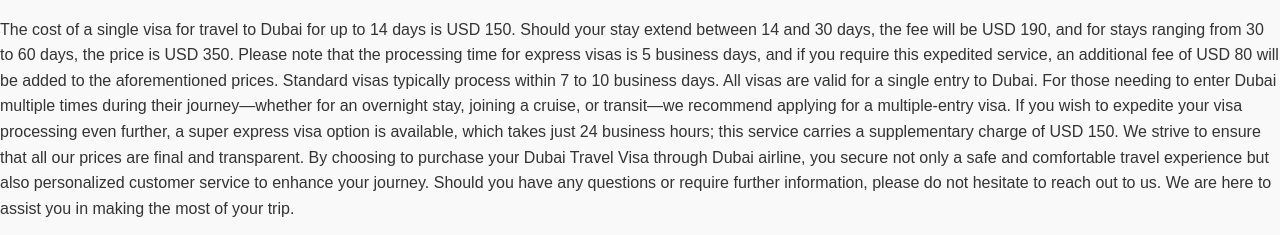
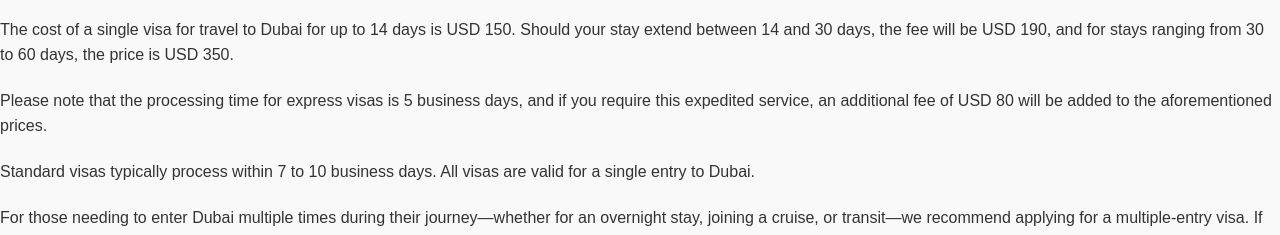
Before and after one commit to de14kcode/Dubai-Airway, a plain HTML site: page index.html in a window 1280 px wide. Shown: the part 865-1100 px from the top of the page. Drawn offline with Linux system fonts and the light colour scheme.

Commit message:
Update index.html
Update

```diff
--- a/index.html
+++ b/index.html
@@ -16,7 +16,9 @@
 <h2>Apply for your Dubai Visa</h2>
 <img src="https://i.imgur.com/JWawuSt.jpeg" width="350" height="200">
 <p>When planning a visit to Dubai, it is essential to understand the various types of visas available for both tourism and work. Each visa category is designed to accommodate different lengths of stay, ensuring that your experience in this vibrant city aligns with your travel or career aspirations. Whether you're looking to explore the stunning attractions and cultural sites as a tourist or seeking professional opportunities in one of the world's most dynamic job markets, there is a visa option tailored for your specific needs.</p>
-<p>The cost of a single visa for travel to Dubai for up to 14 days is USD 150. Should your stay extend between 14 and 30 days, the fee will be USD 190, and for stays ranging from 30 to 60 days, the price is USD 350. Please note that the processing time for express visas is 5 business days, and if you require this expedited service, an additional fee of USD 80 will be added to the aforementioned prices. Standard visas typically process within 7 to 10 business days. All visas are valid for a single entry to Dubai.
+<p>The cost of a single visa for travel to Dubai for up to 14 days is USD 150. Should your stay extend between 14 and 30 days, the fee will be USD 190, and for stays ranging from 30 to 60 days, the price is USD 350.</p>
+<p>Please note that the processing time for express visas is 5 business days, and if you require this expedited service, an additional fee of USD 80 will be added to the aforementioned prices.</p>
+<p>Standard visas typically process within 7 to 10 business days. All visas are valid for a single entry to Dubai.</p>
 
 For those needing to enter Dubai multiple times during their journey—whether for an overnight stay, joining a cruise, or transit—we recommend applying for a multiple-entry visa.
 
```
